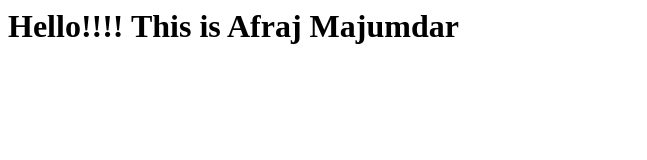
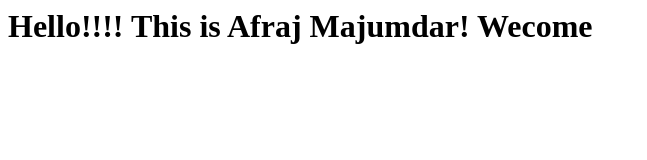
Before and after one commit to afraj1/website, a plain HTML site: page index.html in a window 1280 px wide. Shown: the whole page, without its empty margins (0-647 px from the left). Drawn offline with Linux system fonts and the light colour scheme.

Commit message:
Update index.html

```diff
--- a/index.html
+++ b/index.html
@@ -1,3 +1,3 @@
 <html>
-<h1>Hello!!!! This is Afraj Majumdar </h1>
+<h1>Hello!!!! This is Afraj Majumdar! Wecome </h1>
 </html>
```
